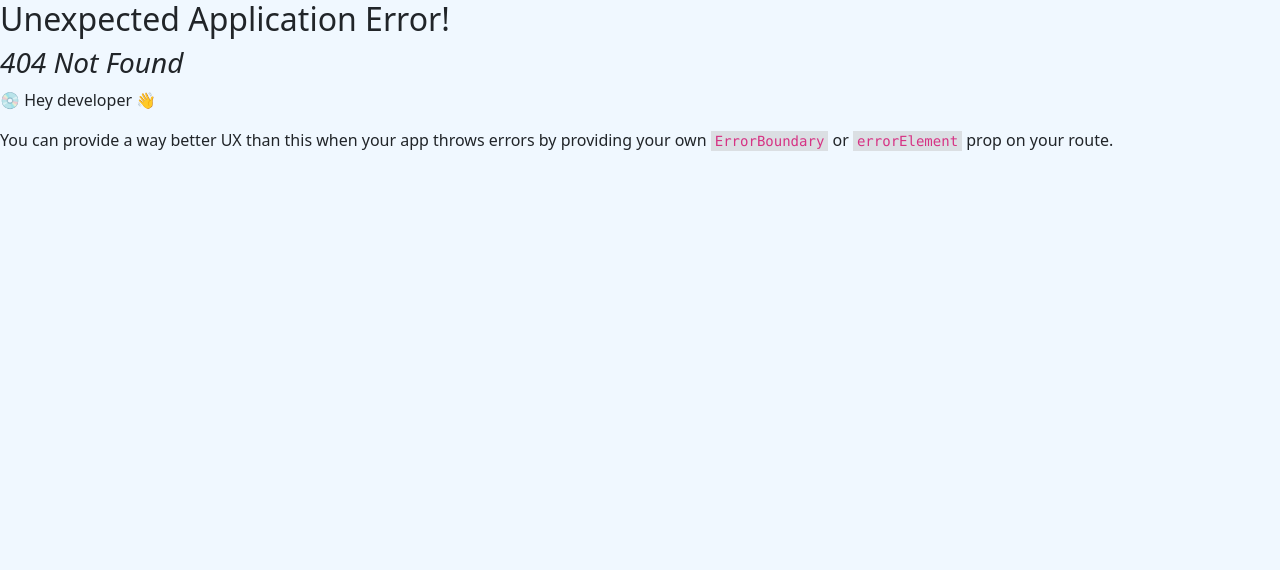
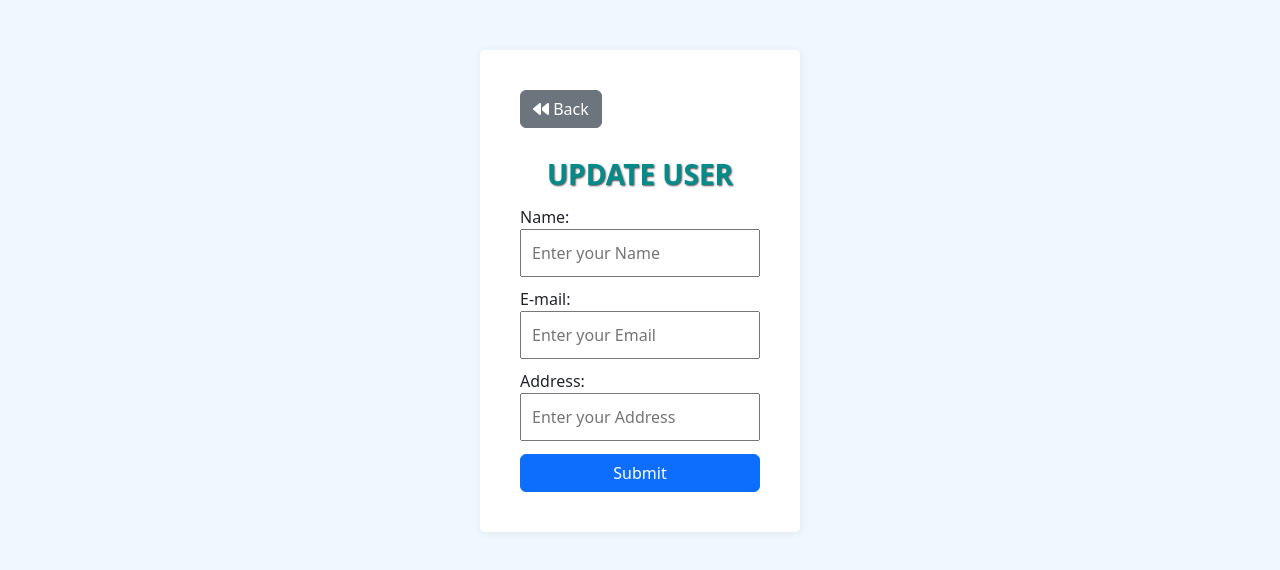
Before and after one commit to SapunAnuranga/mern-stack-crud, a React (Create React App) app in the folder client/: page /update/1 in a window 1280 px wide. Before the commit this address had no page. Shown: the top 570 px of the page. Built offline with nearby package versions, Linux system fonts and the light colour scheme; no server answers.

Commit message:
Created user update page with form and API integration.

```diff
--- a/client/package.json
+++ b/client/package.json
@@ -11,6 +11,7 @@
     "bootstrap": "^5.3.3",
     "react": "^19.1.0",
     "react-dom": "^19.1.0",
+    "react-hot-toast": "^2.5.2",
     "react-icons": "^5.5.0",
     "react-router-dom": "^6.30.0",
     "react-scripts": "5.0.1",
--- a/client/src/App.js
+++ b/client/src/App.js
@@ -1,6 +1,7 @@
 import './App.css';
 import AddUser from "./AddUser/AddUser";
 import User from './GetUser/User';
+import UpdateUser from './UpdateUser/Update';
 import {createBrowserRouter, RouterProvider} from "react-router-dom"
 
 function App() {
@@ -12,6 +13,10 @@
     {
       path:"/add",
       element:<AddUser/>,
+    },
+    {
+      path:"/update/:id",
+      element:<UpdateUser/>,
     }
   ])
   return (
--- a/client/src/GetUser/User.jsx
+++ b/client/src/GetUser/User.jsx
@@ -43,9 +43,9 @@
                             <td>{user.email}</td>
                             <td>{user.address}</td>
                             <td className='actionButton'>
-                                <button type="button" className="btn btn-info">
-                                    <i className="fa-solid fa-pen-to-square"></i>
-                                </button>
+                                <Link to={`/update/${user._id}`} className="btn btn-info">
+                                     <i className="fa-solid fa-pen-to-square"></i>
+                                </Link>
                                 <button type="button" className="btn btn-danger">
                                     <i className="fa-solid fa-trash"></i>
                                 </button>
--- /dev/null
+++ b/client/src/UpdateUser/Update.jsx
@@ -0,0 +1,102 @@
+import React, { useEffect, useState } from "react";
+import "./update.css";
+import { Link, useNavigate, useParams } from "react-router-dom";
+import axios from "axios";
+import toast from "react-hot-toast";
+
+const UpdateUser = () => {
+  const users = {
+    name: "",
+    email: "",
+    address: "",
+  };
+  const [user, setUser] = useState(users);
+  const navigate = useNavigate();
+  const { id } = useParams();
+
+  const inputHandler = (e) => {
+    const { name, value } = e.target;
+    console.log(name, value);
+
+    setUser({ ...user, [name]: value });
+  };
+
+  useEffect(() => {
+    axios
+      .get(`http://localhost:8000/api/user/${id}`)
+      .then((response) => {
+        setUser(response.data);
+      })
+      .catch((error) => {
+        console.log(error);
+      });
+  }, [id]);
+
+  const submitForm = async (e) => {
+    e.preventDefault();
+    await axios
+      .put(`http://localhost:8000/api/update/user/${id}`, user)
+      .then((response) => {
+        toast.success(response.data.message, { position: "top-right" });
+        navigate("/");
+      })
+      .catch((error) => {
+        console.log(error);
+      });
+  };
+
+  return (
+    <div className="addUser">
+      <Link to="/" type="button" class="btn btn-secondary">
+        <i class="fa-solid fa-backward"></i> Back
+      </Link>
+
+      <h3>Update User</h3>
+      <form className="addUserForm" onSubmit={submitForm}>
+        <div className="inputGroup">
+          <label htmlFor="name">Name:</label>
+          <input
+            type="text"
+            id="name"
+            value={user.name}
+            onChange={inputHandler}
+            name="name"
+            autoComplete="off"
+            placeholder="Enter your Name"
+          />
+        </div>
+        <div className="inputGroup">
+          <label htmlFor="email">E-mail:</label>
+          <input
+            type="email"
+            id="email"
+            value={user.email}
+            onChange={inputHandler}
+            name="email"
+            autoComplete="off"
+            placeholder="Enter your Email"
+          />
+        </div>
+        <div className="inputGroup">
+          <label htmlFor="address">Address:</label>
+          <input
+            type="text"
+            id="address"
+            value={user.address}
+            onChange={inputHandler}
+            name="address"
+            autoComplete="off"
+            placeholder="Enter your Address"
+          />
+        </div>
+        <div className="inputGroup">
+          <button type="submit" class="btn btn-primary">
+            Submit
+          </button>
+        </div>
+      </form>
+    </div>
+  );
+};
+
+export default UpdateUser;
--- /dev/null
+++ b/client/src/UpdateUser/update.css
@@ -0,0 +1,33 @@
+.addUser {
+  background-color: white;
+  width: 25%;
+  margin: 50px auto;
+  padding: 40px;
+  border-radius: 5px;
+  box-shadow: 1px 1px 8px rgba(0, 0, 0, 0.065);
+}
+.addUserForm .inputGroup {
+  width: 100%;
+  display: flex;
+  flex-direction: column;
+}
+
+.addUserForm .inputGroup label {
+  margin-top: 5px;
+}
+
+.addUserForm .inputGroup input {
+  margin-bottom: 5px;
+  padding: 10px;
+}
+.addUserForm .inputGroup button {
+  margin-top: 8px;
+}
+.addUser h3 {
+  margin-top: 30px;
+  text-align: center;
+  font-weight: bold;
+  color: darkcyan;
+  text-transform: uppercase;
+  text-shadow: 1px 1px 2px rgba(0, 0, 0, 0.7);
+}
--- a/client/src/index.js
+++ b/client/src/index.js
@@ -1,10 +1,12 @@
 import React from 'react';
 import ReactDOM from 'react-dom/client';
 import App from './App';
+import {Toaster} from "react-hot-toast"
 
 const root = ReactDOM.createRoot(document.getElementById('root'));
 root.render(
   <React.StrictMode>
     <App />
+    <Toaster />
   </React.StrictMode>
 );
```
Also changed, not shown: 1 other file (tests, documents, lock files or other folders).
